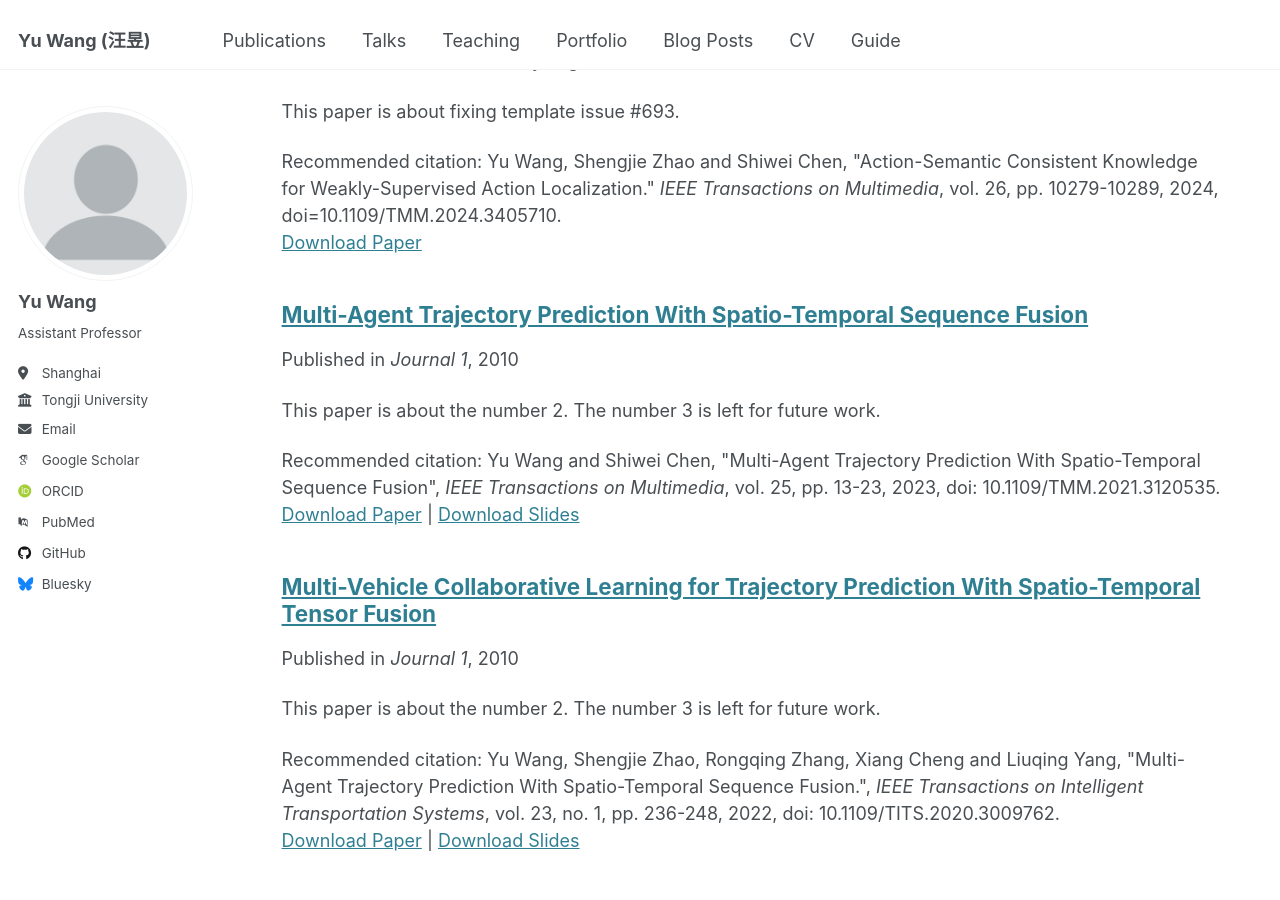
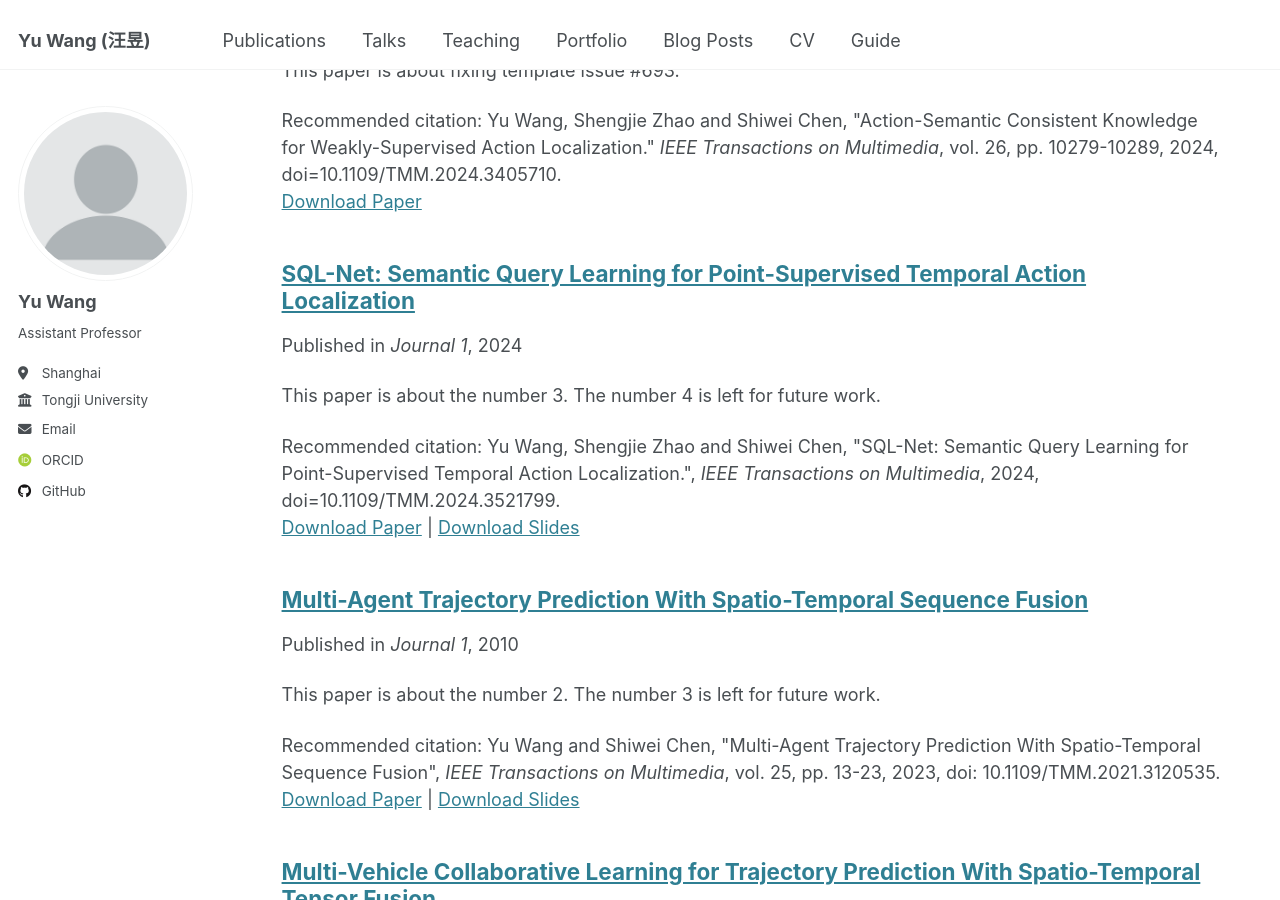
Before and after one commit to pkylin/pkylin.github.io, a Jekyll site: the page built from _pages/publications.html, in a window 1280 px wide and 900 px high, scrolled down 1703 px. Built offline with Jekyll 4.4.1, drawn with Linux system fonts in a browser that asks for light colours; some web fonts are replaced; a file with an impossible date is left out; some of the changed text lies outside the part shown.

Commit message:
update date

```diff
--- a/_config.yml
+++ b/_config.yml
@@ -33,11 +33,11 @@ author:
 
   # Academic websites
   arxiv            : # URL - Update with the correct link to your profile
-  googlescholar    : "https://scholar.google.com/citations?user=PS_CX0AAAAAJ"
+  googlescholar    : # "https://scholar.google.com/citations?user=PS_CX0AAAAAJ"
   impactstory      : # URL
   orcid            : "http://orcid.org/yourorcidurl"
   semantic         : # URL
-  pubmed           : "https://www.ncbi.nlm.nih.gov/pubmed/?term=john+snow"
+  pubmed           : # "https://www.ncbi.nlm.nih.gov/pubmed/?term=john+snow"
   researchgate     : # URL
   scopus           : # URL
 
@@ -50,7 +50,7 @@ author:
   stackoverflow    : # User number or user number and name (i.e., use "1" or "1/jeff-atwood")
 
   # Social media
-  bluesky          : "bsky.app" # Replace this with you Bluesky username
+  bluesky          : #"bsky.app" # Replace this with you Bluesky username
   facebook         : # Username
   flickr           : # Username
   foursquare       : # Username
--- a/_publications/2024-02-16-TMM-SQL-Net.md
+++ b/_publications/2024-02-16-TMM-SQL-Net.md
@@ -4,11 +4,11 @@ collection: publications
 category: manuscripts
 permalink: /publication/2015-10-01-paper-title-number-3
 excerpt: 'This paper is about the number 3. The number 4 is left for future work.'
-date: 2023
+date: 2024-02-16
 venue: 'Journal 1'
 slidesurl: 'http://academicpages.github.io/files/slides3.pdf'
 paperurl: 'http://academicpages.github.io/files/paper3.pdf'
-citation: 'Yu Wang, Shengjie Zhao and Shiwei Chen. &quot;SQL-Net: Semantic Query Learning for Point-Supervised Temporal Action Localization.&quot; <i>IEEE Transactions on Multimedia</i>, 2024, doi=10.1109/TMM.2024.3521799.'
+citation: 'Yu Wang, Shengjie Zhao and Shiwei Chen, &quot;SQL-Net: Semantic Query Learning for Point-Supervised Temporal Action Localization.&quot;, <i>IEEE Transactions on Multimedia</i>, 2024, doi=10.1109/TMM.2024.3521799.'
 ---
 
 Point-supervised Temporal Action Localization (PS-TAL) detects temporal intervals of actions in untrimmed videos with a label-efficient paradigm. However, most existing methods fail to learn action completeness without instance-level annotations, resulting in fragmentary region predictions. In fact, the semantic information of snippets is crucial for detecting complete actions, meaning that snippets with similar representations should be considered as the same action category. To address this issue, we propose a novel representation refinement framework with a semantic query mechanism to enhance the discriminability of snippet-level features. Concretely, we set a group of learnable queries, each representing a specific action category, and dynamically update them based on the video context. With the assistance of these queries, we expect to search for the optimal action sequence that agrees with their semantics. Besides, we leverage some reliable proposals as pseudo labels and design a refinement and completeness module to refine temporal boundaries further, so that the completeness of action instances is captured. Finally, we demonstrate the superiority of the proposed method over existing state-of-the-art approaches on THUMOS14 and ActivityNet13 benchmarks. Notably, thanks to completeness learning, our algorithm achieves significant improvements under more stringent evaluation metrics.
```
